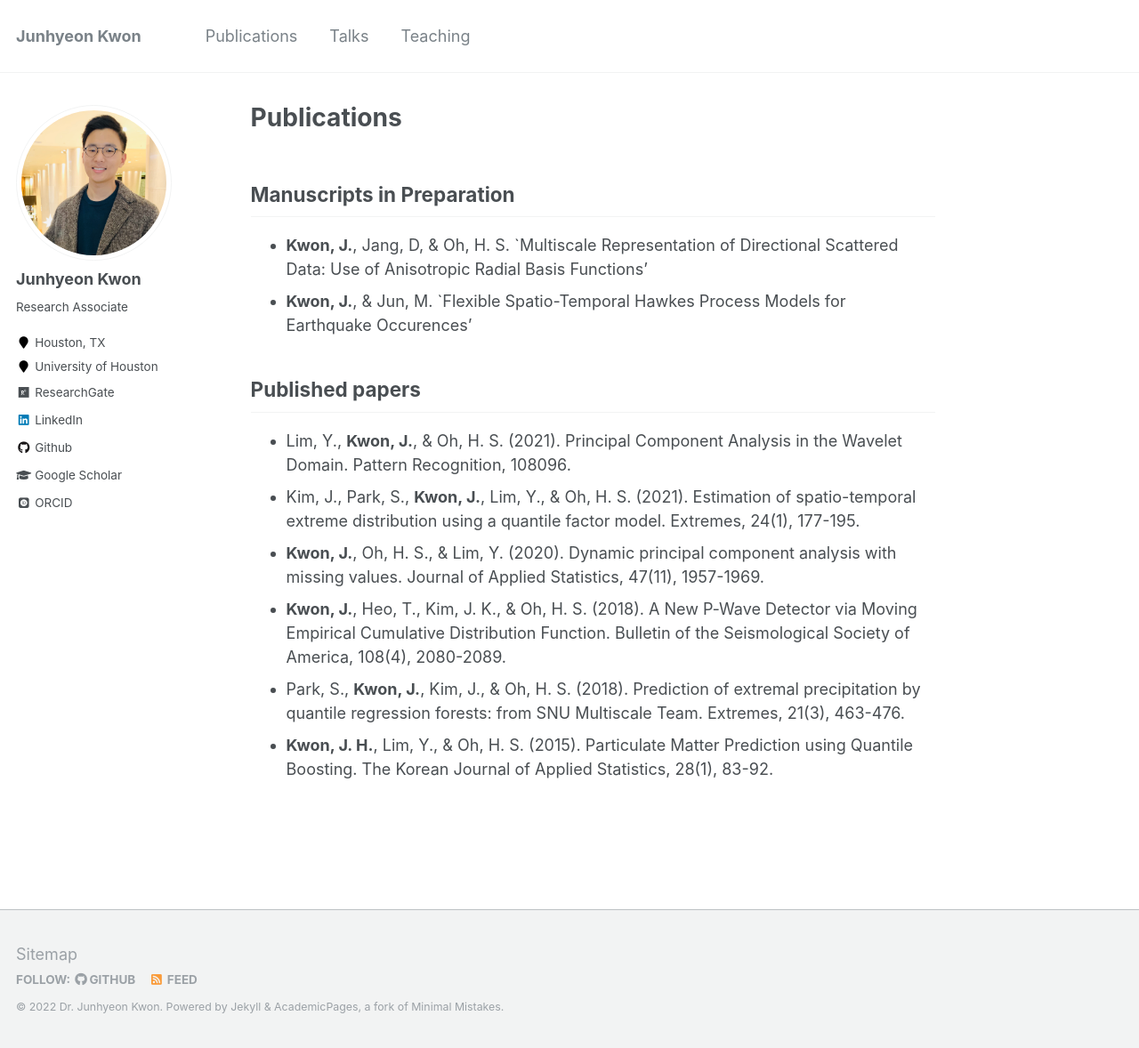
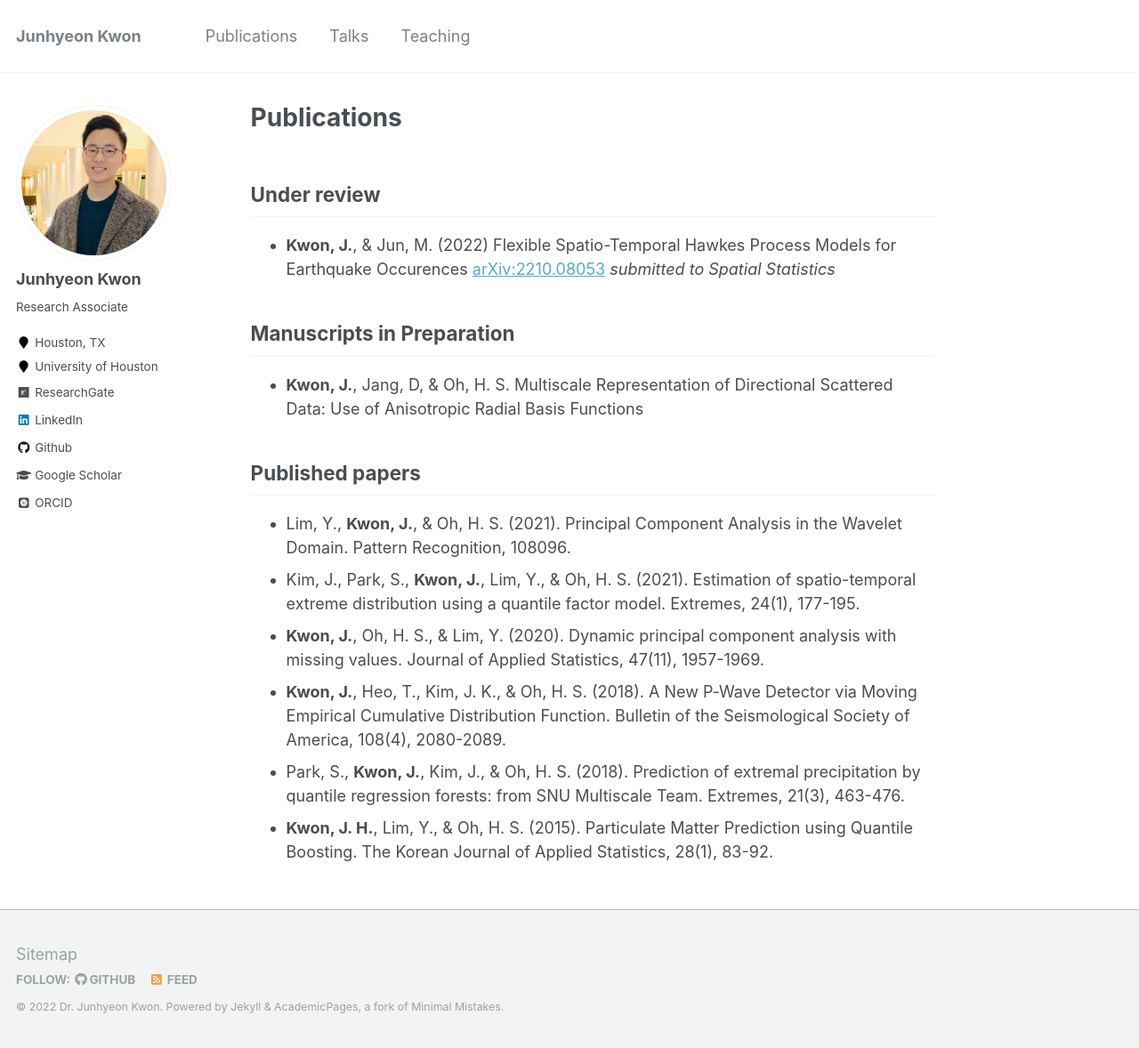
Before and after one commit to JunhyeonKwon/junhyeonkwon.github.io, a Jekyll site: the page built from _pages/publications.md, in a window 1280 px wide and 1178 px high. Shown: the whole window at 89% size. Built offline with Jekyll 4.4.1, drawn with Linux system fonts in a browser that asks for light colours; some web fonts are replaced.

Commit message:
Update publications.md

```diff
--- a/_pages/publications.md
+++ b/_pages/publications.md
@@ -4,10 +4,13 @@ permalink: /publications/
 author_profile: true
 ---
 
+## Under review
+
+- **Kwon, J.**, & Jun, M. (2022) Flexible Spatio-Temporal Hawkes Process Models for Earthquake Occurences [arXiv:2210.08053](https://arxiv.org/abs/2210.08053) *submitted to Spatial Statistics*
+
 ## Manuscripts in Preparation
 
-- **Kwon, J.**, Jang, D, & Oh, H. S. `Multiscale Representation of Directional Scattered Data: Use of Anisotropic Radial Basis Functions'
-- **Kwon, J.**, & Jun, M. `Flexible Spatio-Temporal Hawkes Process Models for Earthquake Occurences'
+- **Kwon, J.**, Jang, D, & Oh, H. S. Multiscale Representation of Directional Scattered Data: Use of Anisotropic Radial Basis Functions
 
 ## Published papers
 
```
